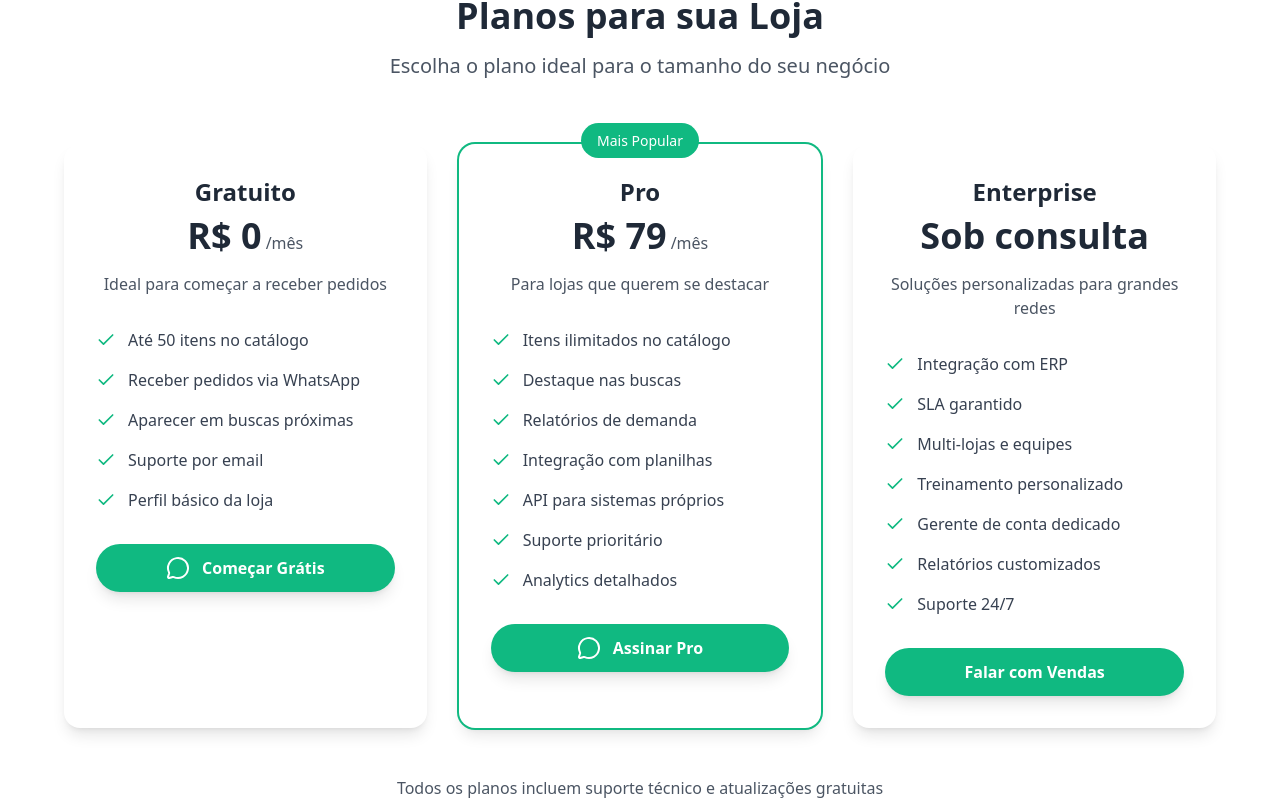
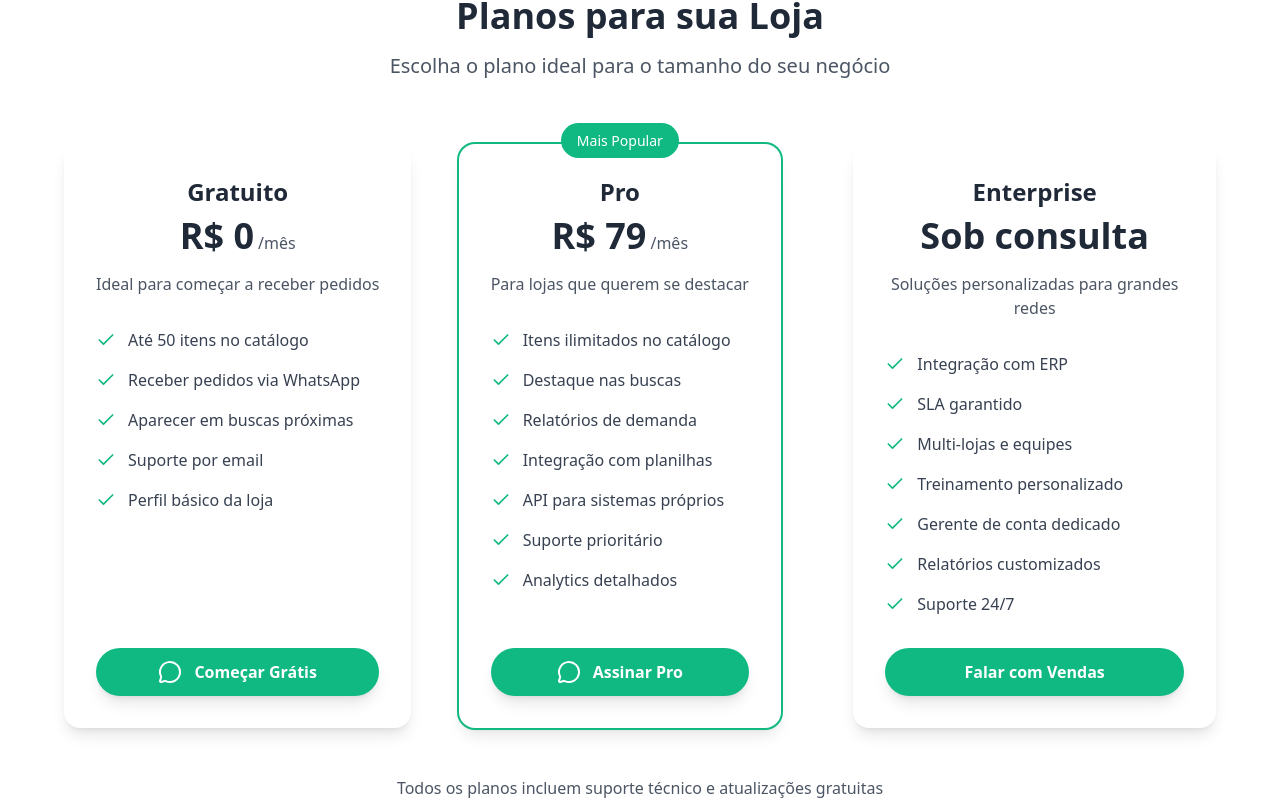
Before and after one commit to mylenosa/achaai-site, a React (Vite) app: page / in a window 1280 px wide. Shown: the part 2555-3360 px from the top of the page. Built offline with nearby package versions, Linux system fonts and the light colour scheme.

Commit message:
Alinhar Botões, Atualizar README e Adicionar Sobre

```diff
--- a/src/components/Footer.tsx
+++ b/src/components/Footer.tsx
@@ -69,6 +69,21 @@ export const Footer: React.FC = () => {
           </div>
         </div>
 
+        {/* Seção Sobre */}
+        <div className="border-t border-gray-700 mt-8 pt-8">
+          <div className="text-center mb-6">
+            <h4 className="text-xl font-semibold mb-4 text-emerald-400">Sobre o Grupo Arikeme</h4>
+            <p className="text-gray-300 max-w-3xl mx-auto leading-relaxed">
+              O Grupo Arikeme é uma iniciativa local focada em fortalecer a economia de Ariquemes-RO
+              através de soluções tecnológicas inovadoras. Nosso objetivo é conectar a comunidade,
+              facilitar o comércio local e promover o desenvolvimento sustentável da região.
+            </p>
+            <p className="text-gray-400 mt-4 text-sm">
+              Desenvolvido com ❤️ em Ariquemes-RO • <a href="https://achai.arikeme.com" className="text-emerald-400 hover:text-emerald-300">achai.arikeme.com</a>
+            </p>
+          </div>
+        </div>
+
         <div className="border-t border-gray-700 mt-8 pt-8 text-center">
           <p className="text-gray-400 text-sm">
             © 2024 {config.app.name}. Todos os direitos reservados.
--- a/src/components/Pricing/Pricing.tsx
+++ b/src/components/Pricing/Pricing.tsx
@@ -26,7 +26,9 @@ export const Pricing: React.FC = () => {
 
         <div className="grid md:grid-cols-3 gap-8 max-w-6xl mx-auto">
           {pricingPlans.map((plan, index) => (
-            <PricingCard key={plan.id} plan={plan} index={index} />
+            <div key={plan.id} className="flex">
+              <PricingCard plan={plan} index={index} />
+            </div>
           ))}
         </div>
 
--- a/src/components/Pricing/PricingCard.tsx
+++ b/src/components/Pricing/PricingCard.tsx
@@ -21,7 +21,7 @@ export const PricingCard: React.FC<PricingCardProps> = ({ plan, index }) => {
       viewport={{ once: true }}
       className={`bg-white rounded-2xl shadow-lg hover:shadow-xl transition-all duration-300 p-8 relative ${
         plan.highlighted ? 'ring-2 ring-emerald-500 scale-105' : ''
-      }`}
+      } flex flex-col h-full`}
     >
       {plan.highlighted && (
         <div className="absolute -top-4 left-1/2 transform -translate-x-1/2">
@@ -51,7 +51,7 @@ export const PricingCard: React.FC<PricingCardProps> = ({ plan, index }) => {
         ))}
       </ul>
 
-      <div className="text-center">
+      <div className="text-center mt-auto">
         {plan.ctaType === 'whatsapp' ? (
           <WhatsAppButton
             size="md"
--- a/src/lib/config.ts
+++ b/src/lib/config.ts
@@ -4,6 +4,7 @@ export const config = {
     name: 'AchaAí',
     city: 'Ariquemes',
     state: 'RO',
+    domain: 'achai.arikeme.com',
     whatsappUrl: 'https://bit.ly/AchaAi',
   },
   theme: {
```
Also changed, not shown: 1 other file (tests, documents, lock files or other folders).
